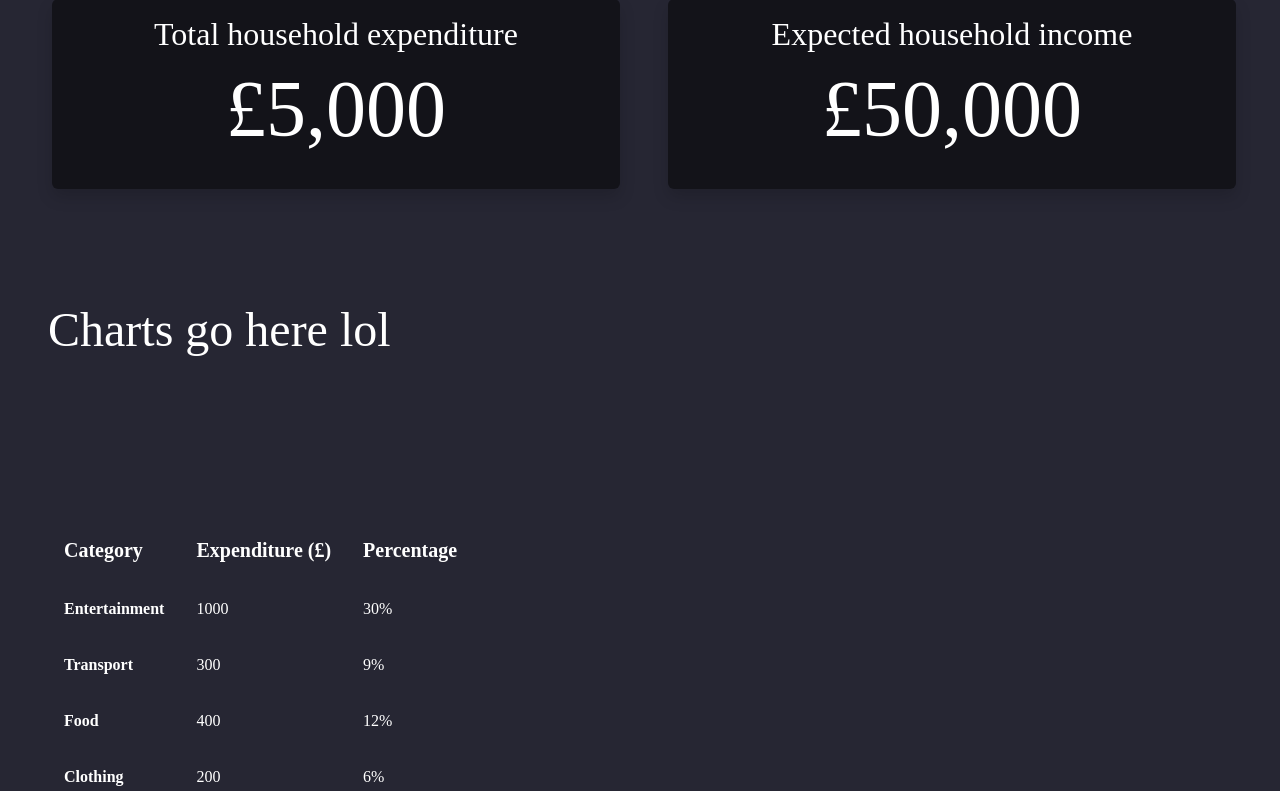
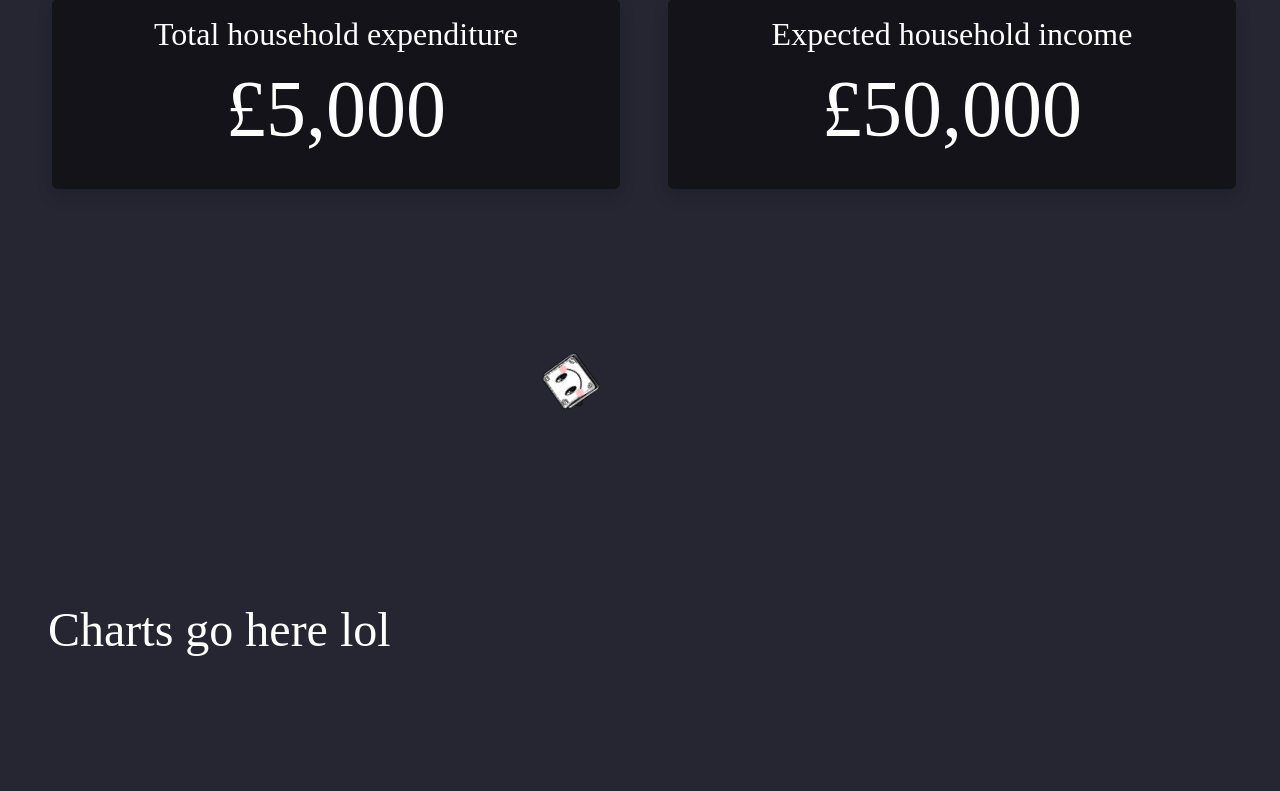
Before and after one commit to MebinAbraham/ons-and-hackathon, a FastAPI app: page / in a window 1280 px wide. Shown: the part 308-1099 px from the top of the page. Run offline with FastAPI, Linux system fonts and the light colour scheme; some web fonts are replaced.

Commit message:
Update base.html

```diff
--- a/app/templates/base.html
+++ b/app/templates/base.html
@@ -8,8 +8,34 @@
         <link href="https://cdn.jsdelivr.net/npm/bootstrap@5.3.2/dist/css/bootstrap.min.css" rel="stylesheet" integrity="sha384-T3c6CoIi6uLrA9TneNEoa7RxnatzjcDSCmG1MXxSR1GAsXEV/Dwwykc2MPK8M2HN" crossorigin="anonymous">
         <link rel="stylesheet" href="{{ url_for('static', path='/styles.css') }}">
         <style>
-            .bg-dark, .btn-dark {
+            .bg-dark,
+            .btn-dark {
                 background-color: #262633!important;
+            }
+
+            /* Apply some basic styling to the container */
+            .image-rotate {
+                width: 200px;
+                /* Adjust the width and height as needed */
+                height: 200px;
+                margin: 50px auto;
+                position: relative;
+            }
+
+            /* Define the animation */
+            @keyframes rotate {
+                from {
+                    transform: rotate(0deg);
+                }
+                to {
+                    transform: rotate(360deg);
+                }
+            }
+
+            /* Apply the animation to the image */
+            .image-rotate img {
+                animation: rotate 4s linear infinite;
+                /* You can adjust the duration (4s) as needed */
             }
         </style>
     </head>
@@ -89,6 +115,9 @@
                 </div>
             </section>
             <section aria-label="visualisations" class="px-5 my-5 py-5 text-white">
+                <div class="image-rotate">
+                    <img src="{{ url_for('static', path='/budgetBuddy.png') }}" alt="Loading" role="status" id="loading" height="60"/>
+                </div>
                 <p class="display-5">Charts go here lol</p>
             </section>
             <section aria-label="Table of data" class="px-5 my-5 py-5 text-white">
@@ -159,7 +188,7 @@
             }
 
             function calculateCompoundInterest(principal, rate, time, compoundingFrequency) {
-                console.log(principal, rate/100, time)
+                console.log(principal, rate / 100, time)
 
                 const compoundInterest = principal * Math.pow(1 + (rate / 100), time);
 
@@ -170,7 +199,9 @@
                 const fixedNumber = number.toFixed(decimalPlaces);
                 const parts = fixedNumber.split('.');
                 const integerPart = parts[0].replace(/\B(?=(\d{3})+(?!\d))/g, ',');
-                const formattedNumber = `${currencySymbol}${integerPart}${decimalPlaces > 0 ? '.' + parts[1] : ''}`;
+                const formattedNumber = `${currencySymbol}${integerPart}${decimalPlaces > 0
+                    ? '.' + parts[1]
+                    : ''}`;
                 return formattedNumber;
             }
 
@@ -204,7 +235,6 @@
             const submitButton = document.getElementById('submitinputs');
             submitButton.addEventListener('click', fetchData);
             // Call fetchData when the page loads to initially populate the data
-
         </script>
     </body>
 </html>
```
Lines whose indentation alone changed are shown as unchanged.
